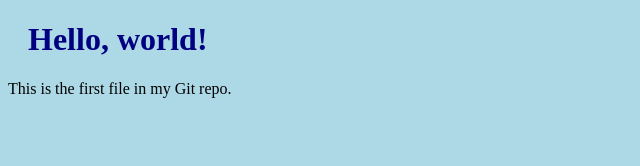
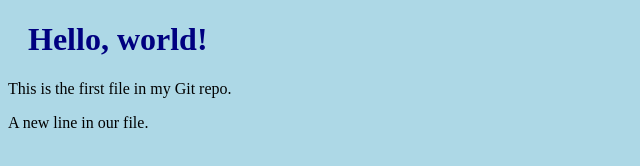
Before and after one commit to erhoward-github/hello-world, a plain HTML site: page index.html in a window 1280 px wide. Shown: the whole page, without its empty margins (0-640 px from the left). Drawn offline with Linux system fonts and the light colour scheme.

Commit message:
Updated index.html with a new line.

```diff
--- a/index.html
+++ b/index.html
@@ -10,6 +10,7 @@
 <body>
     <h1>Hello, world!</h1>
     <p>This is the first file in my Git repo.</p>
+    <p>A new line in our file.</p>
 
 </body>
 </html>
```
